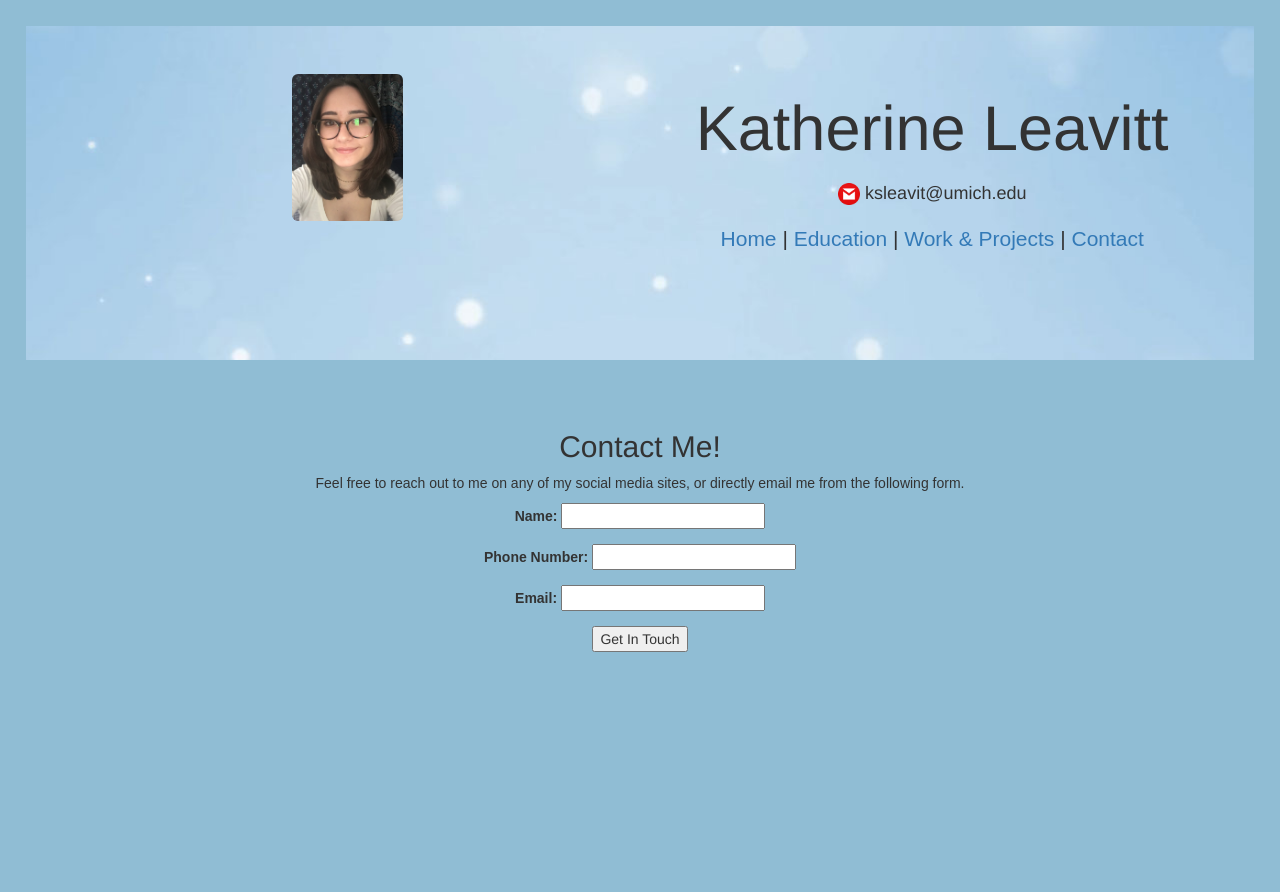
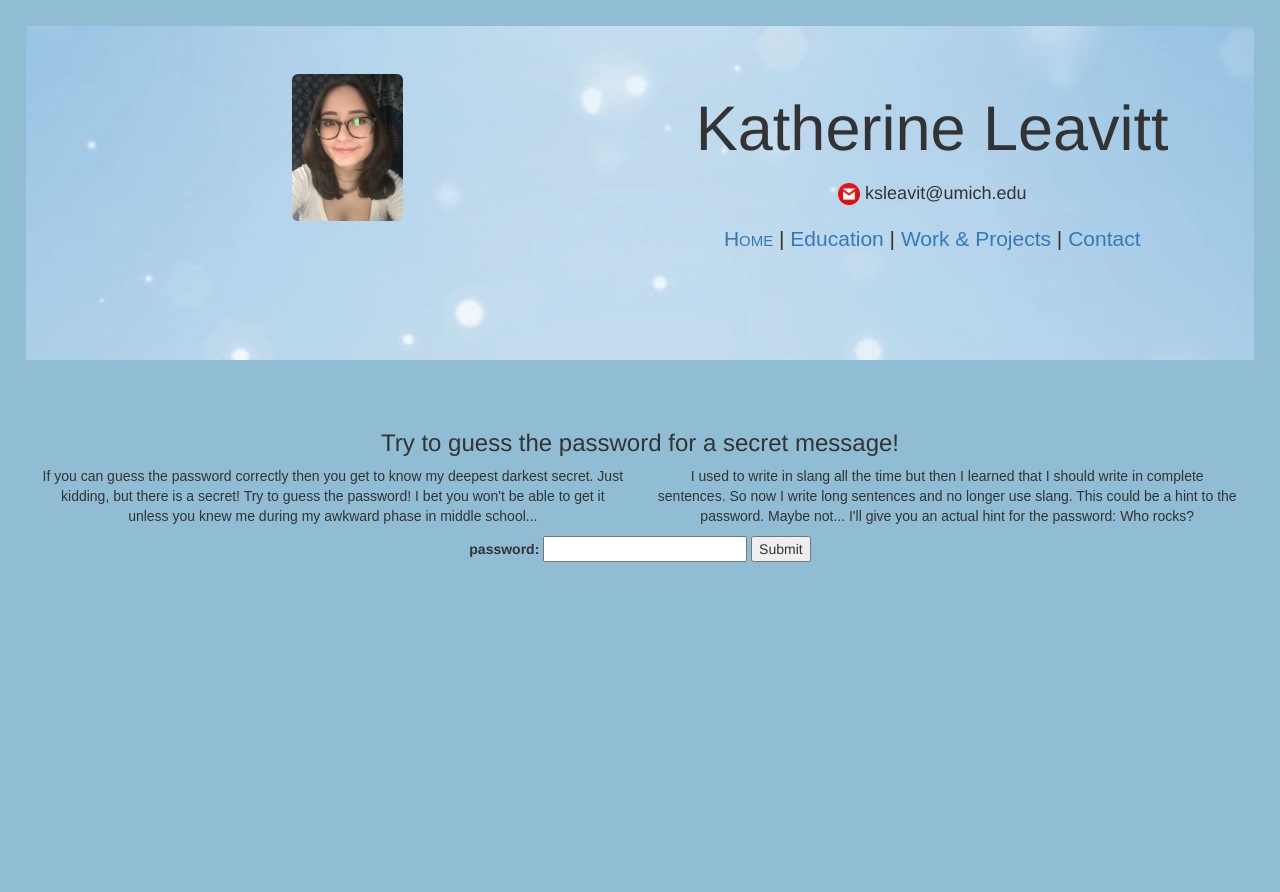
Before and after one commit to katherineleavitt/SI206-portfolio, a Python web app: template templates/contact.html in a window 1280 px wide. Shown: the top 892 px of the page. Run offline with Jinja, Linux system fonts and the light colour scheme; the template is opened without the code that fills it, so the values that code supplies are empty; some libraries are stand-ins or nearby versions.

Commit message:
gave up on email. validating (1)

```diff
--- a/app.yaml
+++ b/app.yaml
@@ -1,4 +1,4 @@
-application: portfolio
+application: ksl-portfolio
 version: 1
 runtime: python27
 api_version: 1
--- a/static/style.css
+++ b/static/style.css
@@ -75,6 +75,10 @@ p {
 
 .dropdown-content a:hover {
 background-color: #B5D7E8
+}
+
+.dropdown-content>li.active>a{
+
 }
 
 .show {
@@ -192,6 +196,9 @@ header {
     .noJumbotron {
         display: block;
     }
+    .active {
+        font-variant: small-caps;
+    }
 
 
 }
--- a/templates/contact.html
+++ b/templates/contact.html
@@ -1,14 +1,18 @@
 {% extends "templates/index.html" %}
 {% block content %}
-	<h2>Contact Me!</h2>
-	<p>Feel free to reach out to me on any of my social media sites, or directly email me from the following form.</p>
-	<div class= "col-sm-12">
-		<form action = "contact.html" method = "post">
-		<p><label>Name: <input type = "text" name = "name"></label></p>
-		<p><label>Phone Number: <input type="tel" name="number"></label></p>
-		<p><label>Email: <input type = "email" name = "email"></label></p>
-		<input type = "submit" value = "Get In Touch">
+	<div class="col-sm-12">
+		<h3>Try to guess the password for a secret message!</h3>
+	</div>
+	<div class ="col-sm-12 col-md-6">
+		<p>If you can guess the password correctly then you get to know my deepest darkest secret. Just kidding, but there is a secret! Try to guess the password! I bet you won't be able to get it unless you knew me during my awkward phase in middle school...</p>
+	</div>
+	<div class ="col-sm-12 col-md-6">
+		<p>I used to write in slang all the time but then I learned that I should write in complete sentences. So now I write long sentences and no longer use slang. This could be a hint to the password. Maybe not... I'll give you an actual hint for the password: Who rocks?</p>
+	</div>
+	<div class="col-sm-12">
+	<form action = "/contact" method = "post">
+		<label>password: <input type = "password" name = "pw"></label>
+		<input type = "submit" value = "Submit">
 	</form>
-	</div>
-
+</div>
 {%endblock%}
--- a/templates/education.html
+++ b/templates/education.html
@@ -88,7 +88,7 @@
 		    <img src = "static/dg.jpg" alt = "dg" class="img-rounded"/>
 		</div>
 
-		</div>
+	</div>
 
 
 
--- a/templates/index.html
+++ b/templates/index.html
@@ -43,7 +43,7 @@
 
 		  	<nav class="navbar navbar-light bg-faded">
 			  <div class="nav navbar-nav">
-			    <p><a class="nav-item nav-link active" href="home">Home<span class="sr-only">(current)</span></a>  |
+			    <p><a class="nav-item nav-link active" href="home">Home</a>  |
 				    <a href="education">Education</a>  |
 					<a href="work">Work &amp; Projects</a>  |
 					<a href="contact">Contact</a></p>
@@ -64,7 +64,7 @@
 
 		  	<nav class="navbar navbar-light bg-faded">
 			  <div class="nav navbar-nav">
-			    <p><a class="nav-item nav-link active" href="home">Home<span class="sr-only">(current)</span></a>  |
+			    <p><a class="nav-item nav-link active" href="home">Home</a>  |
 				    <a href="education">Education</a>  |
 					<a href="work">Work &amp; Projects</a>  |
 					<a href="contact">Contact</a></p>
```
Also changed, not shown: main.py (+3 -14 lines), templates/contacted.html (+10 -1 lines), 1 other file.
